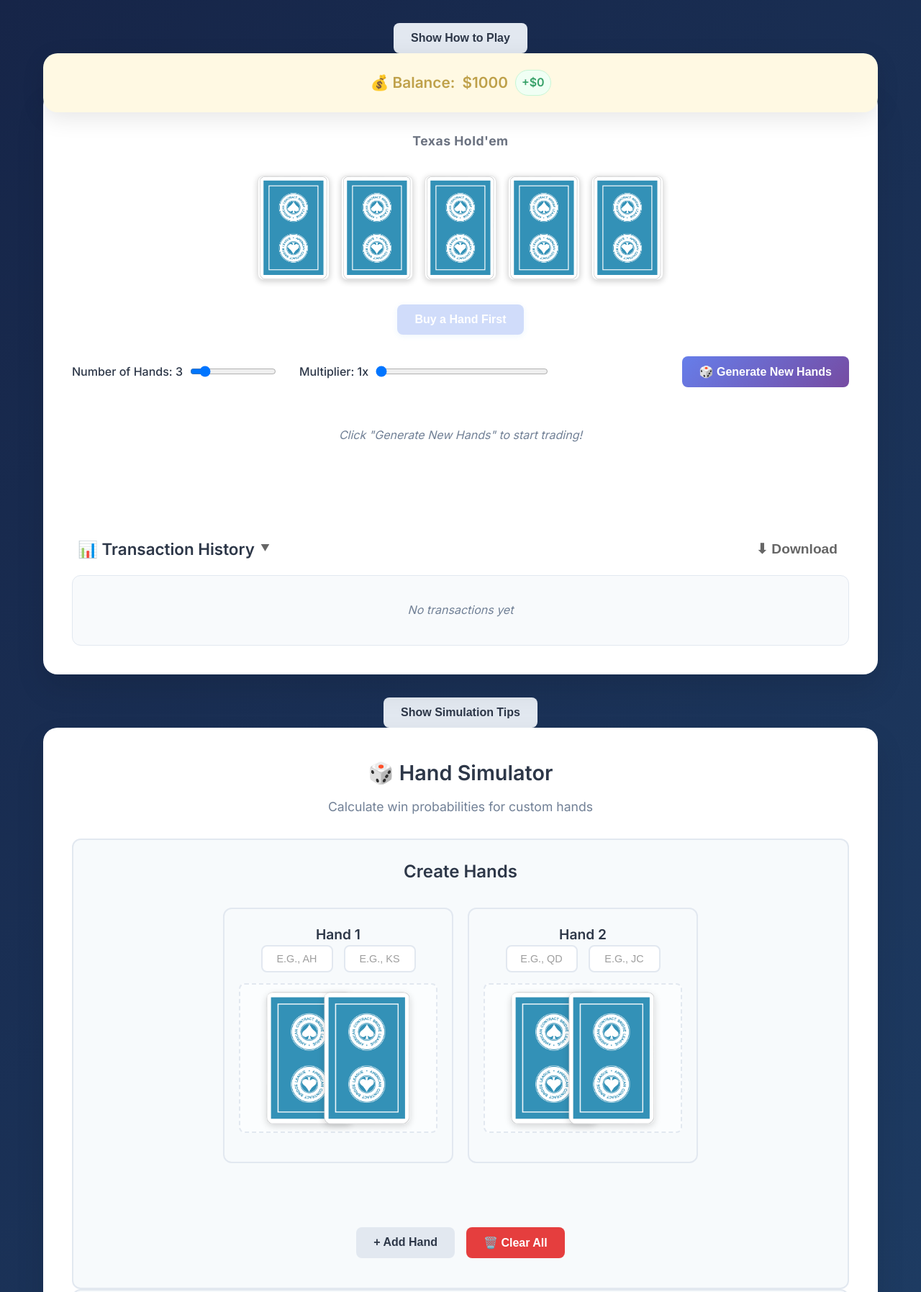
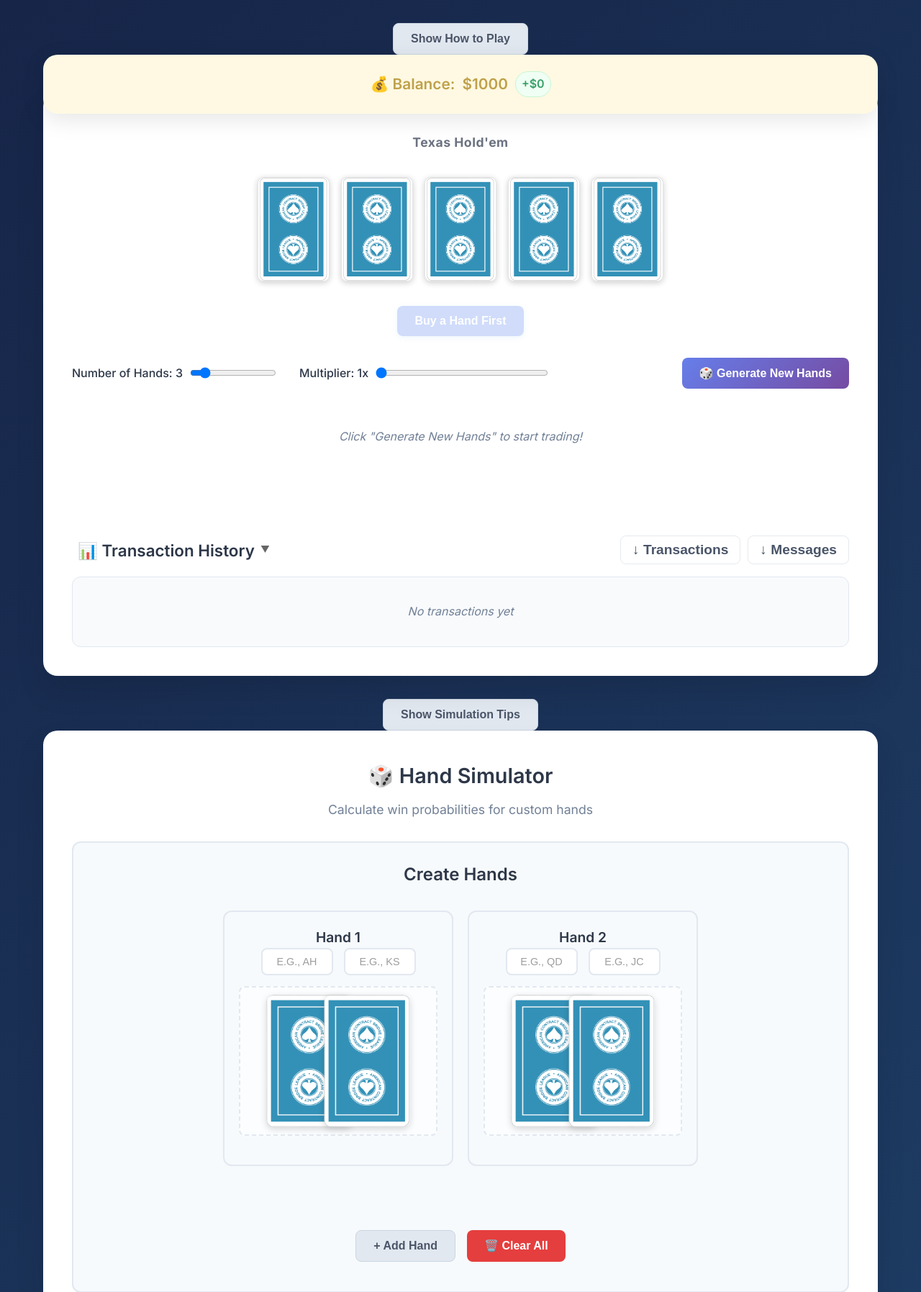
Before and after one commit to VladChevdar/PokerHand-Simulator, a Flask app: page / in a window 1280 px wide. Shown: the part 120-1915 px from the top of the page at 72% size. Run offline with Flask 3, Linux system fonts and the light colour scheme; data that the repository does not hold is empty.

Commit message:
latest commit 2:20

```diff
--- a/app.py
+++ b/app.py
@@ -649,14 +649,8 @@
         deck = session.get('deck', [])
         community_cards = session.get('community_cards', [])
 
-        # Check if all community cards are dealt, but also verify we have a valid deck
-        # This prevents the race condition when user clicks generate->buy->deal quickly
         if len(community_cards) >= 5:
-            # Double-check that we haven't just generated new hands (deck should have cards if we did)
-            if not deck or len(deck) < 10:  # Fresh deck should have ~45 cards after dealing hole cards
-                return jsonify({'error': 'Please generate new hands first.'}), 400
-            else:
-                return jsonify({'error': 'All community cards are already dealt'}), 400
+            return jsonify({'error': 'All community cards are already dealt'}), 400
 
         if not deck:
             return jsonify({'error': 'No cards left in deck. Please generate new hands.'}), 400
--- a/static/css/style.css
+++ b/static/css/style.css
@@ -669,7 +669,7 @@
     opacity: 0.6;
     background: #b2c6f7;
     color: #fff;
-    cursor: default;
+    cursor: not-allowed;
 }
 
 .community-inputs {
@@ -1283,13 +1283,31 @@
 }
 
 .btn-secondary {
-    background: #e2e8f0;
-    color: #2d3748;
+    background-color: #e2e8f0;
+    color: #4a5568;
+    border: 1px solid #cbd5e0;
 }
 
 .btn-secondary:hover {
-    background: #cbd5e0;
-    transform: translateY(-1px);
+    background-color: #cbd5e0;
+}
+
+/* Updated unified style */
+#download-message-log,
+#download-history {
+    font-size: 1.2rem;
+    padding: 8px 16px;
+    background-color: transparent;
+    border: 1px solid rgba(203, 213, 224, 0.5);
+    color: #4a5568;
+    transition: color 0.2s ease, background-color 0.2s ease;
+    position: relative;
+}
+
+#download-message-log:hover,
+#download-history:hover {
+    color: #2d3748;
+    background-color: rgba(203, 213, 224, 0.1);
 }
 
 .btn-warning {
@@ -1303,9 +1321,9 @@
 }
 
 .btn:disabled {
-    opacity: 0.6;
-    cursor: default;
-    transform: none !important;
+    opacity: 0.5;
+    cursor: default !important;
+    pointer-events: none;
 }
 
 .results-section {
@@ -1858,17 +1876,3 @@
 .centered-text {
     text-align: center;
 }
-
-#download-history {
-    font-size: 1.2rem;
-    padding: 8px 16px;
-    background: transparent;
-    border: none;
-    color: #666;
-    transition: color 0.2s ease, transform 0.2s ease;
-}
-
-#download-history:hover {
-    color: #2d3748;
-    transform: scale(1.1);
-}
--- a/static/js/script.js
+++ b/static/js/script.js
@@ -9,7 +9,8 @@
     sessionProfit: 0,               // Track profit for current trading session (computed dynamically)
     sessionStartBalance: 0,         // Balance after last "Generate Hands" action
     previousPrices: [],             // Track previous prices for animation
-    leverage: 1                     // Current leverage multiplier (1x to 10x)
+    leverage: 1,                    // Current leverage multiplier (1x to 10x)
+    messageLog: []                  // Store all messages for download
 };
 
 // Card validation and display logic
@@ -174,6 +175,12 @@
         toggleHistory.addEventListener('click', function() {
             transactionHistory.classList.toggle('hidden');
         });
+    }
+
+    // Message log download
+    const downloadMessageLogBtn = document.getElementById('download-message-log');
+    if (downloadMessageLogBtn) {
+        downloadMessageLogBtn.addEventListener('click', downloadMessageLog);
     }
 
     // Simulator controls (keeping original functionality)
@@ -510,6 +517,7 @@
         gameState.sessionProfit = 0; // Reset session profit to 0
         gameState.sessionStartBalance = data.balance;
         gameState.leverage = data.leverage || 1; // Reset leverage
+        gameState.messageLog = []; // Clear message log
 
         // Clear UI
         document.getElementById('hands-container').innerHTML = '<p class="no-hands">Click "Generate New Hands" to start trading!</p>';
@@ -1010,10 +1018,19 @@
 });
 
 function showMessage(message, type) {
-    if (type === 'success') {
-        // Suppress success banners – do nothing
-        return;
-    }
+    // Log all messages with timestamp for later download
+    const logEntry = {
+        timestamp: new Date().toISOString(),
+        type: type,
+        message: message,
+        context: {
+            balance: gameState.balance,
+            ownedHand: gameState.ownedHand,
+            communityCardsCount: gameState.communityCards ? gameState.communityCards.length : 0,
+            handsCount: gameState.currentHands ? gameState.currentHands.length : 0
+        }
+    };
+    gameState.messageLog.push(logEntry);
 
     // For errors, visually highlight the button that triggered the action, but not Deal Flop
     if (type === 'error' && lastClickedButton) {
@@ -1027,7 +1044,46 @@
         }
     }
 
-    // Removed floating alert display per user request
+    // Log to console for immediate debugging
+    if (type === 'error') {
+        console.error(`[${type.toUpperCase()}] ${message}`);
+    } else {
+        console.log(`[${type.toUpperCase()}] ${message}`);
+    }
+}
+
+async function downloadMessageLog() {
+    if (!gameState.messageLog || gameState.messageLog.length === 0) {
+        showMessage('No messages to download. Play the game first!', 'error');
+        return;
+    }
+
+    try {
+        // Create CSV content with headers
+        const csvContent = gameState.messageLog.map((entry, index) => {
+            const timestamp = new Date(entry.timestamp).toLocaleString();
+            const type = entry.type.toUpperCase();
+            const message = entry.message.replace(/"/g, '""'); // Escape quotes
+            const balance = entry.context.balance || 'N/A';
+            const ownedHand = entry.context.ownedHand !== null ? entry.context.ownedHand + 1 : 'None';
+            const communityCards = entry.context.communityCardsCount || 0;
+            const handsCount = entry.context.handsCount || 0;
+            return `"${timestamp}","${type}","${message}","${balance}","${ownedHand}","${communityCards}","${handsCount}"`;
+        }).join('\n');
+
+        const finalCsvContent = `Timestamp,Type,Message,Balance,Owned Hand,Community Cards,Total Hands\n${csvContent}`;
+        const blob = new Blob([finalCsvContent], { type: 'text/csv;charset=utf-8;' });
+        const link = document.createElement('a');
+        link.href = URL.createObjectURL(blob);
+        link.download = 'poker_game_messages.csv';
+        link.click();
+        URL.revokeObjectURL(link.href);
+
+        showMessage('Message log downloaded successfully!', 'success');
+    } catch (error) {
+        console.error('Error downloading message log:', error);
+        showMessage('Error downloading message log: ' + error.message, 'error');
+    }
 }
 
 // Original Simulator Functions (keeping for the simulator section)
--- a/templates/index.html
+++ b/templates/index.html
@@ -104,9 +104,14 @@
                         <h3>📊 Transaction History</h3>
                         <span class="toggle-icon">▼</span>
                     </div>
-                    <button id="download-history" class="btn btn-secondary" title="Download transaction history as CSV">
-                        ⬇ Download
-                    </button>
+                    <div style="display: flex; gap: 10px;">
+                        <button id="download-history" class="btn btn-secondary" title="Download transaction history as CSV">
+                            ↓ Transactions
+                        </button>
+                        <button id="download-message-log" class="btn btn-secondary" title="Download message log as CSV">
+                            ↓ Messages
+                        </button>
+                    </div>
                 </div>
                 <div id="transaction-history" class="transaction-history">
                     <p class="no-history">No transactions yet</p>
```
